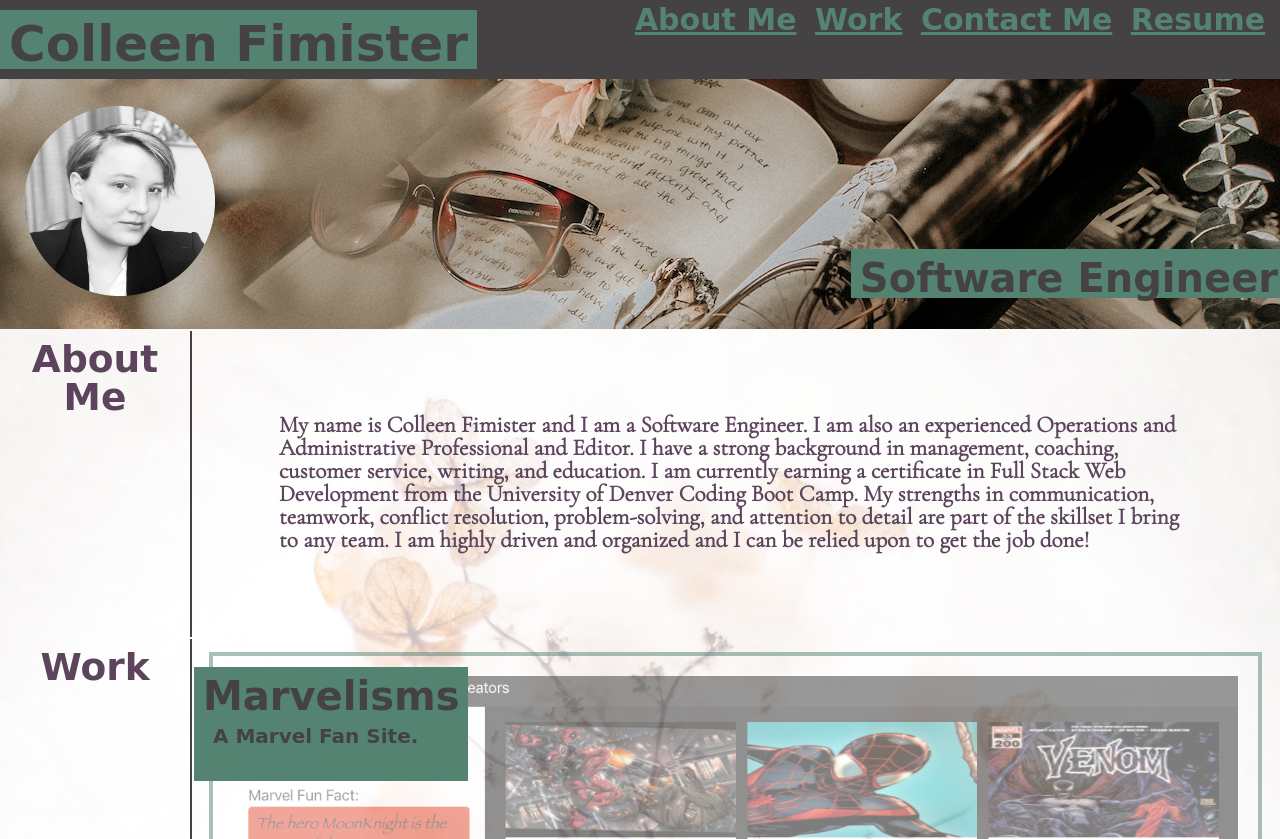
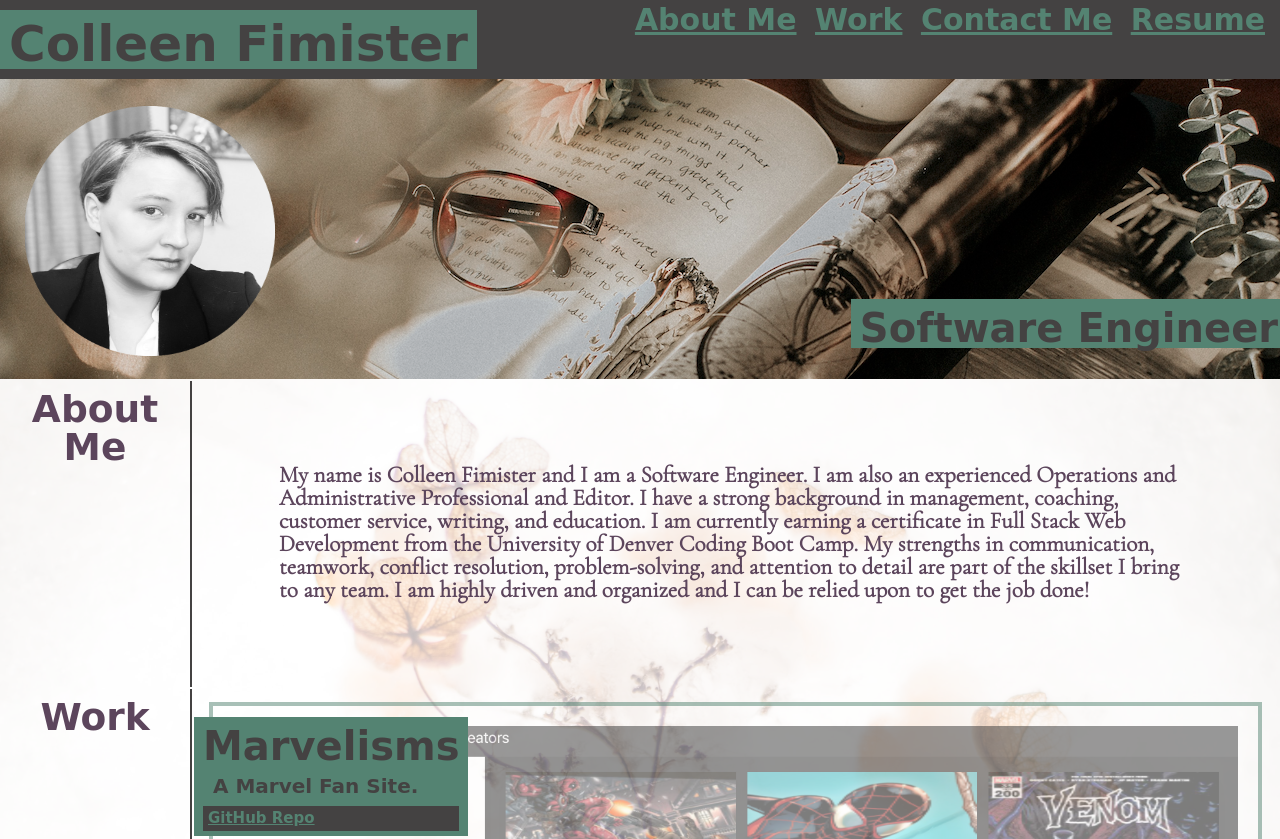
Before and after one commit to carlincb/Portfolio, a plain HTML site: page index.html in a window 1280 px wide. Shown: the top 839 px of the page. Drawn offline with nearby package versions, Linux system fonts and the light colour scheme; a web font is replaced by a local one.

Commit message:
Changed styling on GitHub Repo so always visible.

```diff
--- a/assets/css/style.css
+++ b/assets/css/style.css
@@ -61,7 +61,7 @@ nav ul li {
   position: relative;
   color: rgb(68, 66, 66);
   background-image: url("../images/banner2.png");
-  height: 25rem;
+  height: 30rem;
   width: 100%;
 }
 /* Positioning of child "subtitle" set by child and parent "banner." Formatting of font and background box for text of subtitle finished with margins, color, and sizing. */
@@ -72,15 +72,15 @@ nav ul li {
   width: fit-content;
   height: fit-content;
   font-size: 4rem;
-  margin-top: 17rem;
+  margin-top: 22rem;
   padding-right: 0.2rem;
   padding-left: 0.9rem;
   padding-top: 0.9rem;
 }
 /* Profile picture included with height and width set and margins to position it within banner background image. */
 #banner img {
-  height: 19rem;
-  width: 19rem;
+  height: 25rem;
+  width: 25rem;
   margin-top: 2.7rem;
   margin-left: 2.5rem;
 }
@@ -188,11 +188,15 @@ footer ul li {
 .label2 {
   font-size: 1.5rem;
   padding: 0.5rem;
+  background-color: rgb(68, 66, 66);
+  margin-bottom: 0.5rem;
 }
+
 /* Text color of links set when unvisited. */
 a:link {
   color: rgb(84, 131, 114);
 }
+
 /* Text color of links set when visited, i.e. after the link has been clicked on. */
 a:visited {
   color: rgb(84, 131, 114);
@@ -201,6 +205,7 @@ a:visited {
 a:hover {
   background-color: rgb(84, 131, 114);
   color: rgb(68, 66, 66);
+  border-radius: 0.5rem;
 }
 /* When mouse hovers over images of projects, the opacity changes to 1 so that the appearance makes it clear the viewer can click on these as links. */
 #img-1:hover {
```
